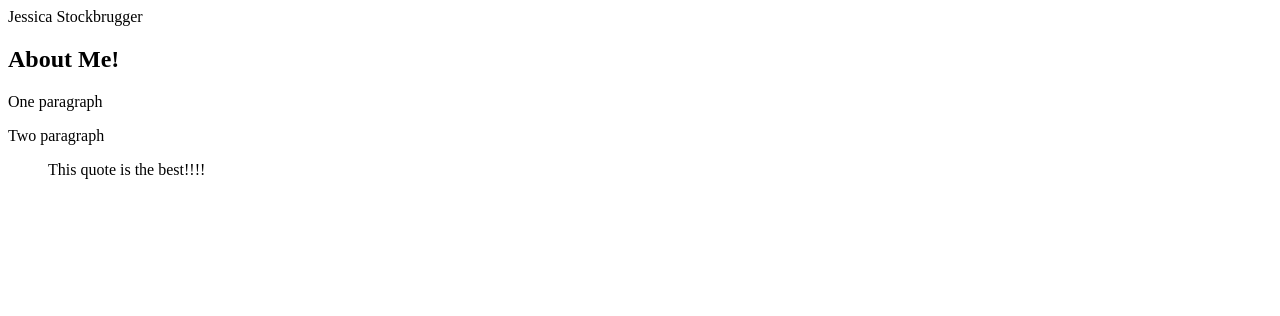
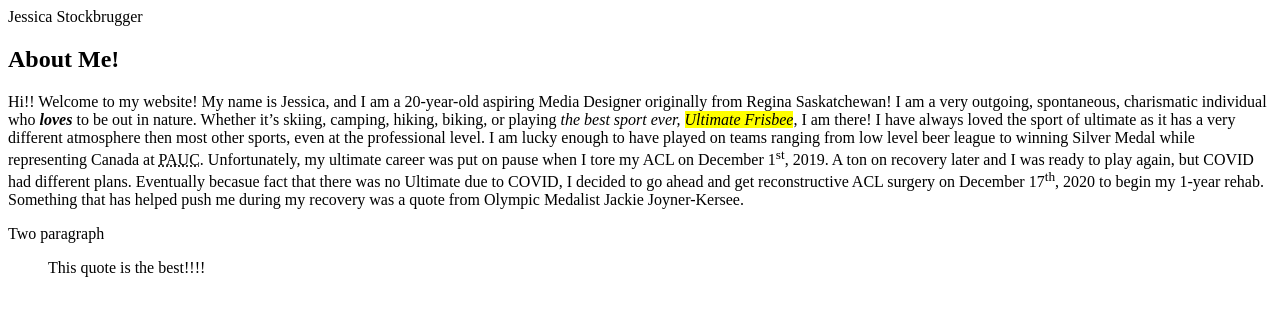
Before and after one commit to jessstockbrugger/assingment.html, a plain HTML site: page index.html in a window 1280 px wide. Drawn offline with Linux system fonts and the light colour scheme.

Commit message:
Added first paragraph

```diff
--- a/index.html
+++ b/index.html
@@ -20,11 +20,19 @@
             <main>
                 <article>
                     <h1>About Me!</h1>
-                    <p> One paragraph </p>
-                    <p> Two paragraph </p>
-                    <blockquote cite= "URL">
-                                This quote is the best!!!!
-                    </blockquote>
+                    <p> Hi!! Welcome to my website! My name is Jessica, and I am a 20-year-old aspiring Media Designer originally from Regina Saskatchewan! I am a very outgoing, spontaneous, charismatic
+                        individual who <b><em>loves</em></b> to be out in nature. Whether it’s skiing, camping, hiking, biking, or playing <em>the best sport ever, <mark>Ultimate Frisbee</mark></em>, I am
+                        there! I have always loved the sport of ultimate as it has a very different atmosphere then most other sports, even at the professional level. I am lucky enough to have played on
+                        teams ranging from low level beer league to winning Silver Medal while representing Canada at  <abbr title="Pan-American Ultimate Championships">PAUC</abbr>. Unfortunately, my ultimate
+                        career was put on pause when I tore my ACL on December 1<sup>st</sup>, 2019. A ton on recovery later and I was ready to play again, but COVID had different plans. Eventually becasue
+                        fact that there was no Ultimate due to COVID, I decided to go ahead and get reconstructive ACL surgery on December 17<sup>th</sup>, 2020 to begin my 1-year rehab. Something that has
+                        helped push me during my recovery was a quote from Olympic Medalist Jackie Joyner-Kersee. </p>
+
+
+                      <p> Two paragraph </p>
+                            <blockquote cite= "URL">
+                                      This quote is the best!!!!
+                             </blockquote>
                 </article>
             </main>
      </body>
```
